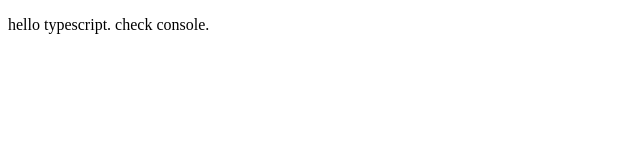
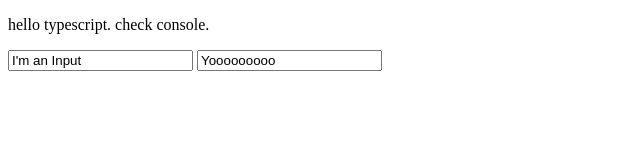
Before and after one commit to yinkakun/typescript-tutorial, a website built with Parcel: page index.html in a window 1280 px wide. Shown: the whole page, without its empty margins (0-640 px from the left). Built offline with nearby package versions, Linux system fonts and the light colour scheme.

Commit message:
Typecasting

```diff
--- a/app.ts
+++ b/app.ts
@@ -274,3 +274,11 @@ const addTwoNumbers: AddTwoNumbers = (n1, n2) => {
 };
 
 addTwoNumbers(4, 5);
+
+// Typecasting
+const inputElement = <HTMLInputElement>document.querySelector('#input-element');
+
+inputElement.value = `I'm an Input`;
+
+const secondInputElement = document.querySelector('#input') as HTMLInputElement;
+secondInputElement.value = `Yooooooooo`;
--- a/index.html
+++ b/index.html
@@ -8,6 +8,8 @@
   </head>
   <body>
     <p>hello typescript. check console.</p>
+    <input type="text" id="input-element" />
+    <input id="input" />
     <script src="./app.ts"></script>
   </body>
 </html>
```
